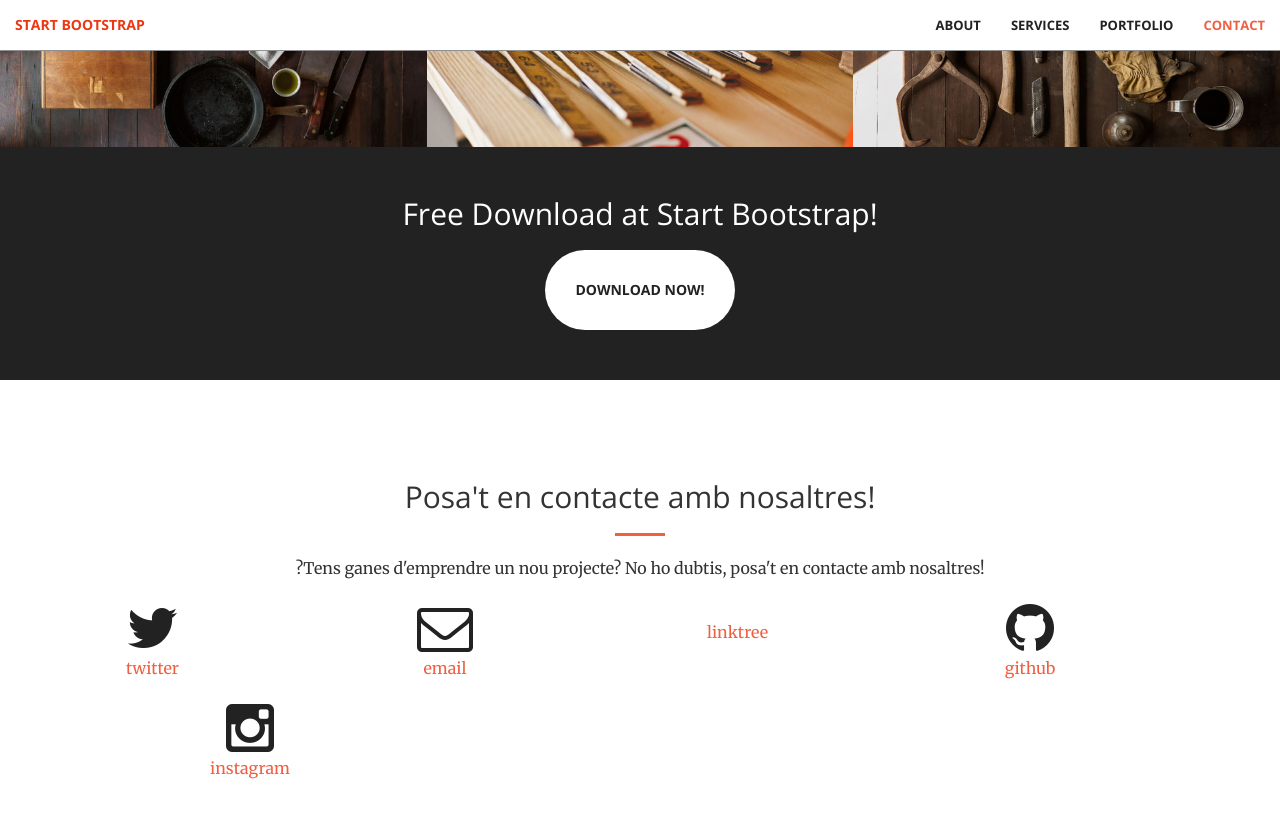
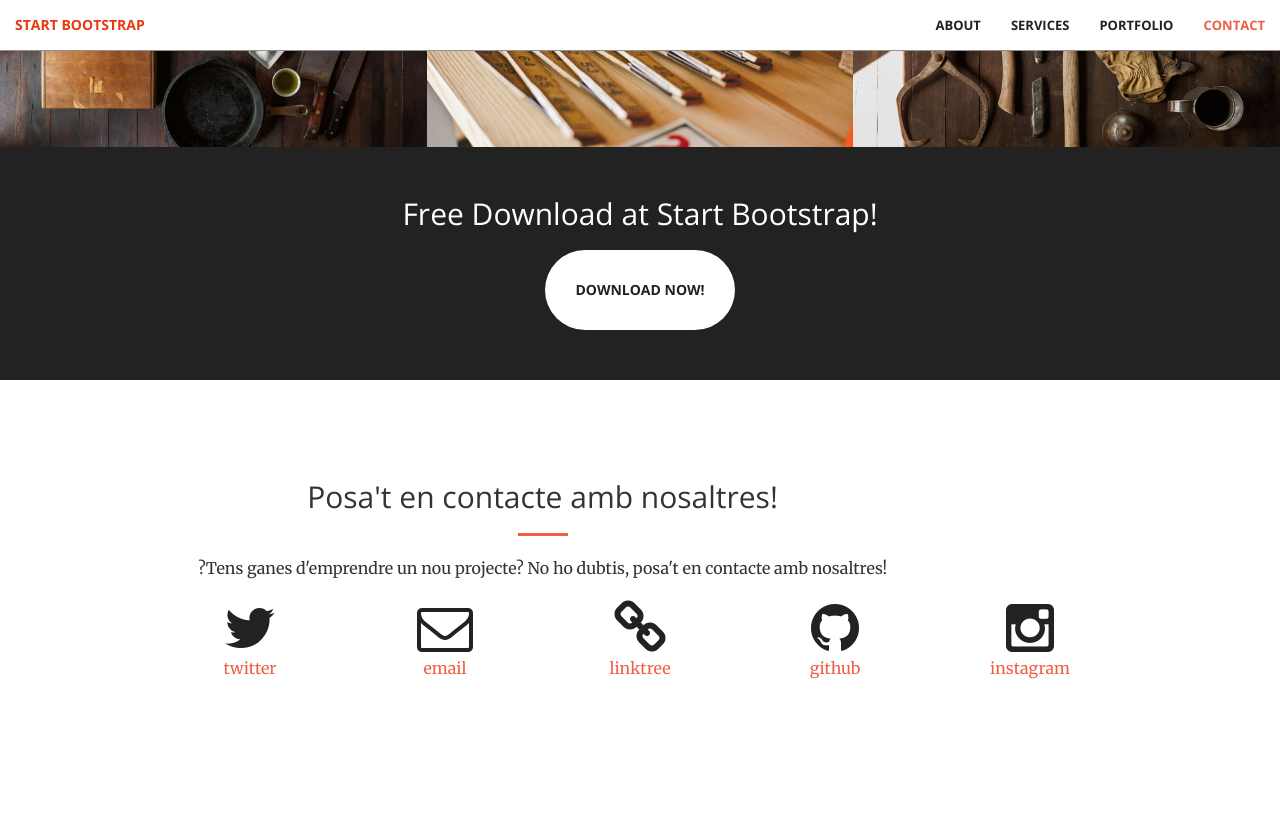
Before and after one commit to gdscudg/gdscudg.github.io, a Jekyll site: the page built from index.html, in a window 1280 px wide and 900 px high, scrolled down 2117 px. Shown: the top 818 px of the window. Built offline with Jekyll 4.4.1, drawn with Linux system fonts in a browser that asks for light colours.

Commit message:
Nou icona i estètica

```diff
--- a/_includes/contact.html
+++ b/_includes/contact.html
@@ -1,36 +1,36 @@
 <section id="contact">
     <div class="container">
         <div class="row">
-            <div class="col-lg-14 text-center">
+            <div class="col-lg-10 text-center">
                 <h2 class="section-heading">Posa't en contacte amb nosaltres!</h2>
                 <hr class="primary">
                 <p>?Tens ganes d'emprendre un nou projecte? No ho dubtis, posa't en contacte amb nosaltres!</p>
             </div>
-            <div class="col-lg-2 text-center">
+            <div class="col-lg-2 col-lg-offset-1 text-center">
                 <a href="https://twitter.com/{{ site.twitter_username }}">
                     <i class="fa fa-twitter fa-3x wow bounceIn" data-wow-delay=".1s"></i>
                     <p>twitter</p>
                 </a>
             </div>
-            <div class="col-lg-2 col-lg-offset-1 text-center">
+            <div class="col-lg-2 text-center">
                 <a href="mailto:{{ site.email }}">
                 <i class="fa fa-envelope-o fa-3x wow bounceIn" data-wow-delay=".1s"></i>
                     <p>email</p>
                 </a>
             </div>
-            <div class="col-lg-2 col-lg-offset-1 text-center">
+            <div class="col-lg-2 text-center">
                 <a href="https://linktr.ee/{{ site.linktree_username }}">
-                    <i class="fa fa-linktree fa-3x wow bounceIn" data-wow-delay=".1s"></i>
+                    <i class="fa fa-link fa-3x wow bounceIn" data-wow-delay=".1s"></i>
                     <p>linktree</p>
                 </a>
             </div>
-            <div class="col-lg-2 col-lg-offset-1 text-center">
+            <div class="col-lg-2 text-center">
                 <a href="https://github.com/{{ site.github_username }}">
                 <i class="fa fa-github fa-3x wow bounceIn" data-wow-delay=".1s"></i>
                     <p>github</p>
                 </a>
             </div>
-            <div class="col-lg-2 col-lg-offset-1 text-center">
+            <div class="col-lg-2 text-center">
                 <a href="https://instagram.com/{{ site.instagram_username }}">
                     <i class="fa fa-instagram fa-3x wow bounceIn" data-wow-delay=".1s"></i>
                     <p>instagram</p>
```
